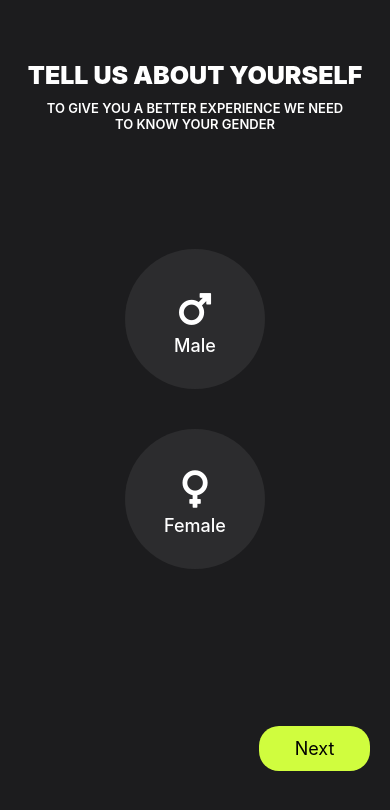
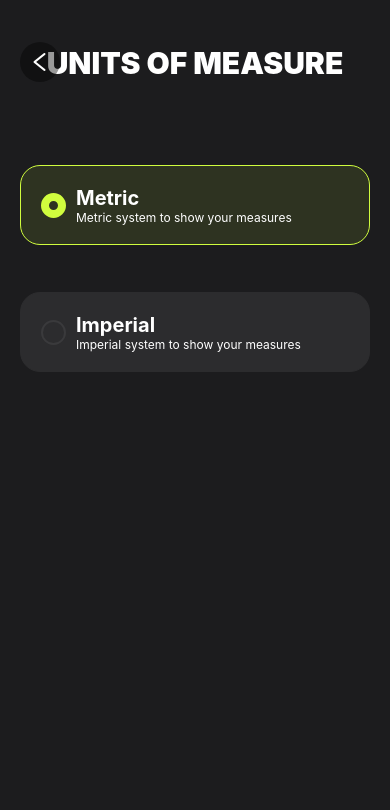
Before and after one commit to ErickBorgesGalindo/SocialFitness, a React Native app: screen /UnitsMeasure in a window 390 px wide. Shown: the top 810 px of the page. Built offline with nearby package versions, Linux system fonts and the light colour scheme.

Commit message:
feature: UnitsOfMeasure UnitsOfMeasure View was created

```diff
--- a/Routes.js
+++ b/Routes.js
@@ -27,6 +27,7 @@ import TabNavigator from './navigation/TabNavigator';
 import ProfileEdit from './screens/ProfileEdit';
 import PrivacyPolicy from './screens/PrivacyPolicy';
 import Settings from './screens/Settings';
+import UnitsMeasure from './screens/UnitsMeasure';
 
 const StackNavigator = () => {
     const Stack = createNativeStackNavigator();
@@ -47,6 +48,7 @@ const StackNavigator = () => {
                 <Stack.Screen name='ProfileEdit' component={ProfileEdit} options={{ headerShown: false }} />
                 <Stack.Screen name='PrivacyPolicy' component={PrivacyPolicy} options={{ headerShown: false }} />
                 <Stack.Screen name='Settings' component={Settings} options={{ headerShown: false }} />
+                <Stack.Screen name='UnitsMeasure' component={UnitsMeasure} options={{ headerShown: false }} />
                 <Stack.Screen name='WorkoutDetail' component={WorkoutDetail} options={{ headerShown: false }} />
                 <Stack.Screen name='WorkoutCategories' component={WorkoutCategories} options={{ headerShown: false }} />
                 <Stack.Screen name='SubscriptionType' component={SubscriptionType} options={{ headerShown: false }} />
--- a/components/CustomRadioBtn.js
+++ b/components/CustomRadioBtn.js
@@ -11,7 +11,7 @@ const RadioButton = ({onPress, isSelected, mainText, subText, priceText, topPosi
             </View>
             <Text
             style={{ alignSelf: 'center', marginLeft: pricePosition, fontSize: 20, fontWeight: '700', color: 'white'}}>
-              $ {priceText}
+              {priceText}
               </Text>
 
         </Pressable>
--- a/screens/Settings.jsx
+++ b/screens/Settings.jsx
@@ -18,7 +18,7 @@ const Settings = () => {
 
       {/* settingsCards */}
       <View style={{ alignItems: 'center', top:'10%' }}>
-          <CardOptions optionName={'Units of Measure'} onPress={() => navigation.navigate('ProfileEdit')} />
+          <CardOptions optionName={'Units of Measure'} onPress={() => navigation.navigate('UnitsMeasure')} />
           <CardOptions optionName={'Notifications'} onPress={() => navigation.navigate('PrivacyPolicy')} />
           <CardOptions optionName={'Language'} onPress={() => navigation.navigate('Settings')} />
           <CardOptions optionName={'Contact Us'} onPress={() => navigation.navigate('Settings')} />
--- a/screens/SubscriptionType.jsx
+++ b/screens/SubscriptionType.jsx
@@ -46,7 +46,7 @@ const SubscriptionType = () => {
                 isSelected={isMonthlyPressed}
                 mainText='Montly'
                 subText='Pay monthly, cancel any time'
-                priceText='19.99 /m'
+                priceText='$ 19.99 /m'
                 topPosition='80%'
                 pricePosition={15} />
             <RadioButton
@@ -54,7 +54,7 @@ const SubscriptionType = () => {
                 isSelected={isYearlyPressed}
                 mainText='Yearly'
                 subText='Pay for a full year'
-                priceText='129.99 /y'
+                priceText='$ 129.99 /y'
                 topPosition='95%'
                 pricePosition={70} />
 
--- /dev/null
+++ b/screens/UnitsMeasure.jsx
@@ -0,0 +1,57 @@
+import { View, Text } from 'react-native';
+import React, {useState} from 'react';
+import { useNavigation } from '@react-navigation/native';
+//Styles
+import Styles from '../components/Styles';
+//Components
+import BackBtn from '../components/BackBtn';
+import RadioButton from '../components/CustomRadioBtn';
+
+const UnitsMeasure = () => {
+    const [isMetricPressed, setIsMetricPressed] = useState(true);
+    const [isImperialPressed, setIsImperialPressed] = useState(false);
+    const navigation = useNavigation();
+
+    const handleMetricPress = () => {
+        setIsMetricPressed(true);
+        setIsImperialPressed(false);
+        console.log('Apachurraste Metric');
+    };
+
+    const handleImperialPress = () => {
+        setIsMetricPressed(false);
+        setIsImperialPressed(true);
+        console.log('apachurraste Imperial');
+    };
+
+  return (
+    <View style={Styles.container}>
+    {/* Header */}
+    <Text style={{ ...Styles.sectionName, marginTop: 45 }}>Units of Measure</Text>
+    <BackBtn style={{ top: '05%' }} onPress={() => navigation.goBack()} />
+
+    {/* options */}
+    <View style={{top:'10%'}}>
+        <RadioButton
+            onPress={handleMetricPress}
+            isSelected={isMetricPressed}
+            mainText='Metric'
+            subText='Metric system to show your measures'
+            topPosition='80%'
+            pricePosition={15} />
+    </View>
+    <View style={{top:'25%'}}>
+        <RadioButton
+            onPress={handleImperialPress}
+            isSelected={isImperialPressed}
+            mainText='Imperial'
+            subText='Imperial system to show your measures'
+            topPosition='95%'
+            pricePosition={70} />
+    </View>
+
+    </View>
+  )
+}
+
+export default UnitsMeasure
```
